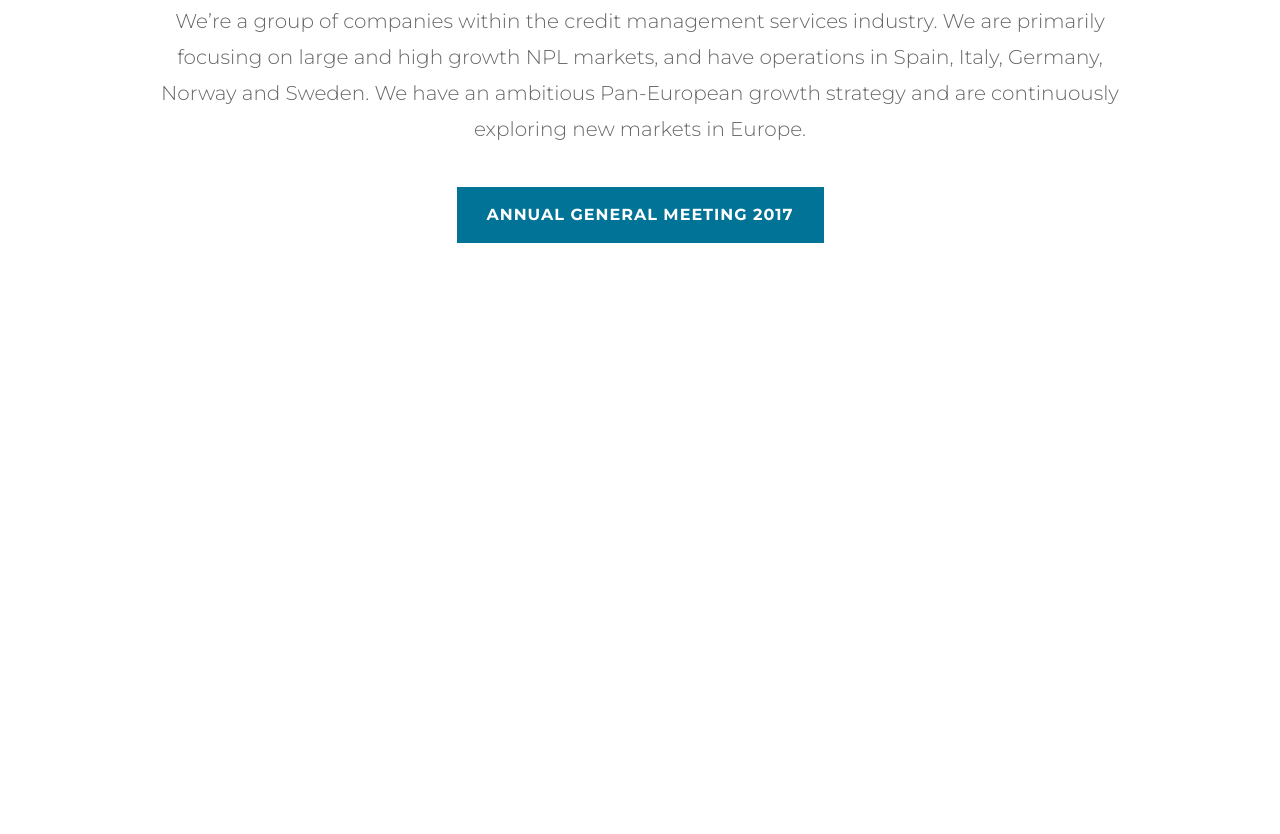
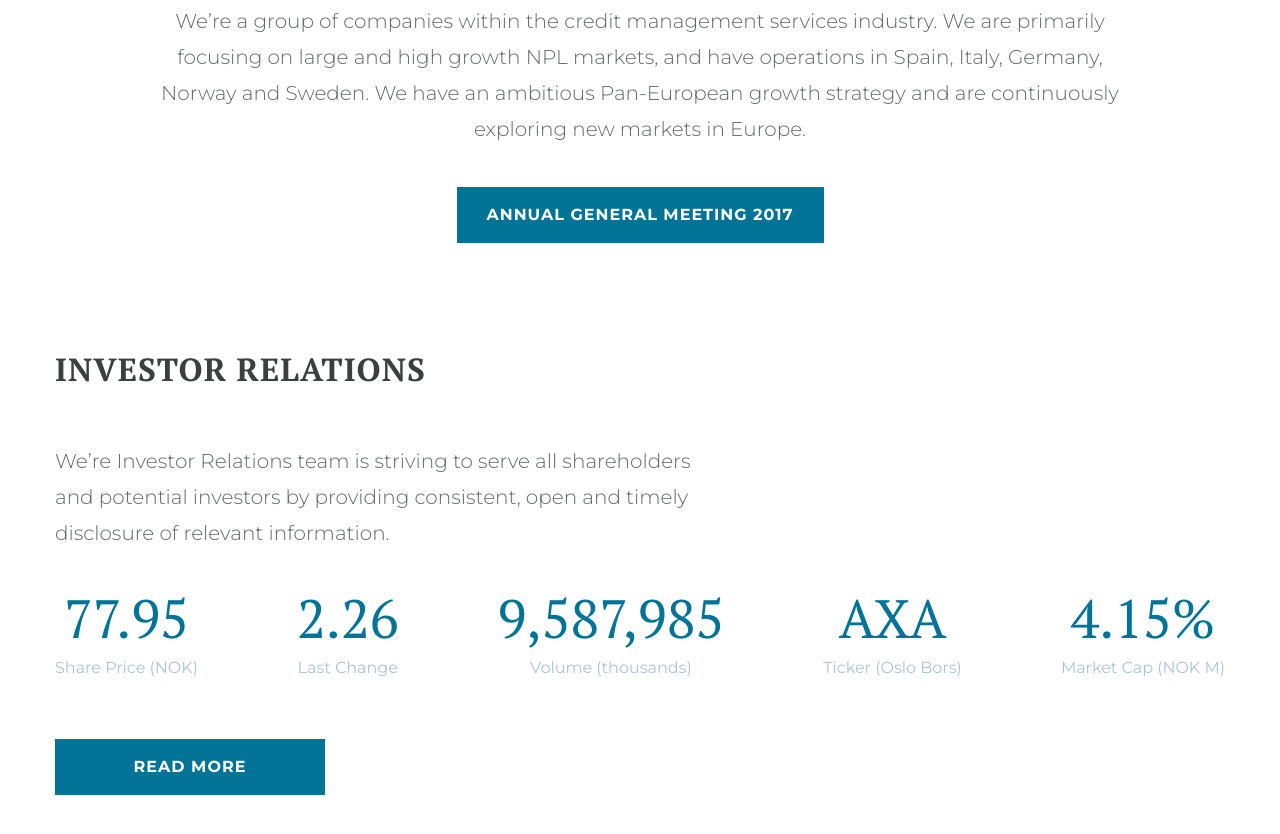
Before and after one commit to ailukyanov/business.loc, a website: page index.html in a window 1280 px wide. Shown: the part 548-1382 px from the top of the page. Before the commit the page ends 893 px from the top, so only its background shows below. Drawn offline with Linux system fonts and the light colour scheme.

Commit message:
Business

```diff
--- a/index.html
+++ b/index.html
@@ -49,6 +49,46 @@
             </div>
         </div>
 
+        <div class="investor">
+            <div class="container">
+                <div class="investor__title title">Investor Relations</div>
+                <div class="investor__text">We’re Investor Relations team is striving to serve all shareholders and potential investors by providing consistent, open and timely disclosure of relevant information.</div>
+                <div class="investor__stat stat-investor">
+                    <div class="stat-investor__column">
+                        <div class="stat-investor__item item-stat">
+                            <div class="item-stat__value">77.95</div>
+                            <div class="item-stat__text">Share Price (NOK)</div>
+                        </div>
+                    </div>
+                    <div class="stat-investor__column">
+                        <div class="stat-investor__item item-stat">
+                            <div class="item-stat__value">2.26</div>
+                            <div class="item-stat__text">Last Change</div>
+                        </div>
+                    </div>
+                    <div class="stat-investor__column">
+                        <div class="stat-investor__item item-stat">
+                            <div class="item-stat__value">9,587,985</div>
+                            <div class="item-stat__text">Volume (thousands)</div>
+                        </div>
+                    </div>
+                    <div class="stat-investor__column">
+                        <div class="stat-investor__item item-stat">
+                            <div class="item-stat__value">AXA</div>
+                            <div class="item-stat__text">Ticker (Oslo Bors)</div>
+                        </div>
+                    </div>
+                    <div class="stat-investor__column">
+                        <div class="stat-investor__item item-stat">
+                            <div class="item-stat__value">4.15%</div>
+                            <div class="item-stat__text">Market Cap (NOK M)</div>
+                        </div>
+                    </div>
+                </div>
+                <a href="#" class="investor__btn btn"><span>Read More</span></a>
+            </div>
+        </div>
+
     </div>
 </body>
 </html>
--- a/scss/components/_buttons.scss
+++ b/scss/components/_buttons.scss
@@ -12,6 +12,8 @@
   letter-spacing: 1px;
   text-transform: uppercase;
   position: relative;
+  text-align: center;
+  min-width: 270px;
 
   &:after {
     content: '';
--- /dev/null
+++ b/scss/components/_investor.scss
@@ -0,0 +1,94 @@
+.investor {
+  margin: 0 0 100px 0;
+
+  @media (max-width: $md2+px) {
+    margin: 0 0 60px 0;
+  }
+
+  @media (max-width: $md3+px) {
+    margin: 0 0 50px 0;
+  }
+
+  &__title {
+    margin: 0 0 50px 0;
+
+    @media (max-width: $md3+px) {
+      margin: 0 0 20px 0;
+    }
+  }
+
+  &__text {
+    color: #646667;
+    font-size: 20px;
+    line-height: 36px;
+    font-weight: 300;
+    max-width: 670px;
+    margin: 0 0 40px 0;
+
+    @media (max-width: $md3+px) {
+      font-size: 16px;
+      line-height: 24px;
+      margin: 0 0 20px 0;
+    }
+  }
+
+  &__stat {}
+
+  &__btn {}
+}
+
+.stat-investor {
+  @include flexbox();
+  justify-content: space-between;
+  margin: 0 -5px 30px -5px;
+
+  &__column {
+    flex: 0 1 auto;
+    padding: 0 5px;
+    margin: 0 0 25px 0;
+
+    @media (max-width: $md3+px) {
+      flex: 0 0 33.333%;
+    }
+
+    @media (max-width: $md4+px) {
+      flex: 0 0 50%;
+    }
+  }
+
+  &__item {}
+
+  @media (max-width: $md3+px) {
+    margin: 0 -5px 0 -5px;
+    flex-wrap: wrap;
+    justify-content: center;
+  }
+
+}
+
+.item-stat {
+  text-align: center;
+
+  &__value {
+    color: #007397;
+    font-family: "PT Serif", sans-serif;
+    font-size: 54px;
+    text-transform: uppercase;
+    margin: 0 0 7px 0;
+
+    @media (max-width: $md2+px) {
+      margin: 0  0 5px 0;
+      font-size: 40px;
+    }
+  }
+
+  &__text {
+    color: #aec3d4;
+    font-size: 16px;
+    line-height: 32px;
+
+    @media (max-width: $md2+px) {
+      font-size: 14px;
+    }
+  }
+}
--- a/scss/core/_base.scss
+++ b/scss/core/_base.scss
@@ -162,6 +162,21 @@ h1, h2, h3, h4, h5, h6 {
   }
 }
 
+.title {
+  color: #3c3f3d;
+  font-family: "PT Serif", sans-serif;
+  font-size: 32px;
+  font-weight: 700;
+  letter-spacing: 1px;
+  line-height: 48px;
+  text-transform: uppercase;
+
+  @media (max-width: $md3+px) {
+    font-size: 25px;
+    line-height: 33px;
+  }
+}
+
 /*WRAPPER*/
 .wrapper {
   width: 100%;
--- a/scss/main.scss
+++ b/scss/main.scss
@@ -3,3 +3,4 @@
 @import "components/header";
 @import "components/mainblock";
 @import "components/buttons";
+@import "components/investor";
```
Also changed, not shown: css/main.css, 1 other file.
